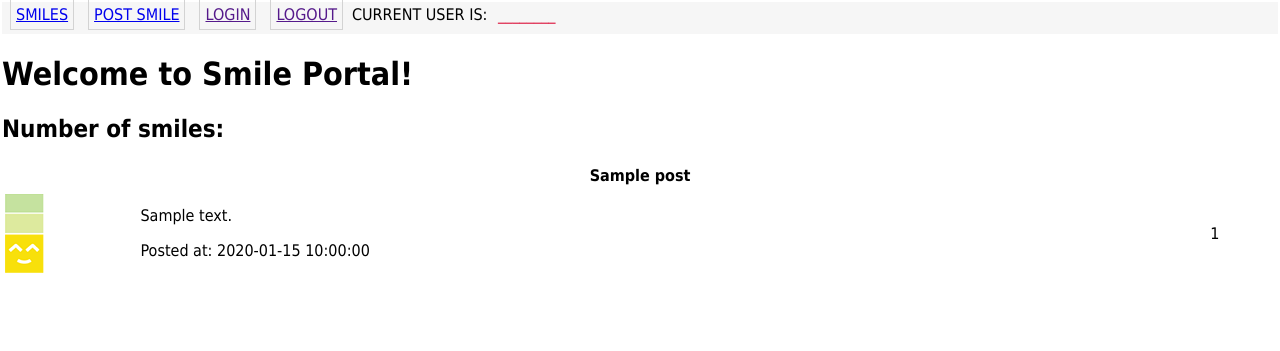
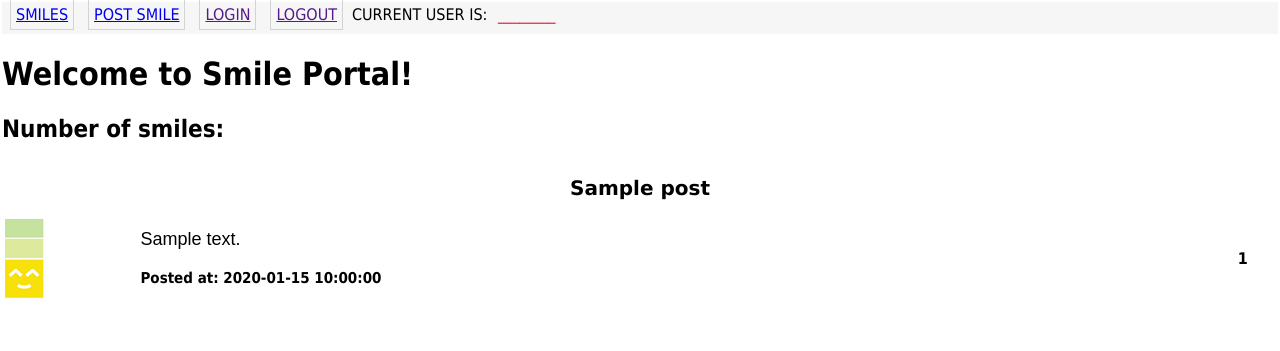
Before and after one commit to ro-co9/smile-startercode, a Flask app: page / in a window 1280 px wide. Shown: the top 351 px of the page. Run offline with Flask 3, Linux system fonts and the light colour scheme; tables that the repository leaves empty hold one stand-in row (values such as "Sample post").

Commit message:
Task 4.2 - Styled post title, post body, post timestamp, and like count.

```diff
--- a/app/View/static/css/main.css
+++ b/app/View/static/css/main.css
@@ -48,9 +48,29 @@ a:hover {
 
 .posttitle {
     text-align: center;
+    font-weight: bolder;
+    font-family:'Lucida Sans', 'Lucida Sans Regular', 'Lucida Grande', 'Lucida Sans Unicode', Geneva, Verdana, sans-serif;
+    padding: 10px;
     font-weight: bold;
+    font-size: 20px;
 }
 
+.postmessage{
+    padding-right: 15px;
+    font-family: Arial, Helvetica, sans-serif;
+    font-size: 18px;
+    line-height: 20px;
+}
+
+.likecount{
+    font-weight: bold;
+    text-align: center;
+}
+.posttimestamp{
+    font-weight: bold;
+    padding-top: 2px;
+    font-size: 15px;
+}
 .useritem{
     text-align: center;
     padding: 3px;
--- a/app/View/templates/_post.html
+++ b/app/View/templates/_post.html
@@ -18,19 +18,19 @@
             </td>
 
             <td width="80%" >
-                <div>
+                <div class="postmessage">
                   <!-- (milestone1) TODO: include post body -->
                   <p>{{ post.body }}</p>
 
                </div>
-               <div>
+               <div class="posttimestamp">
                   <!-- (milestone3) TODO: format the timestamp; display as local date/time-->
                   Posted at: {{ post.timestamp }}
                </div>
             </td>
 
             <td width = "5%">
-                <div>
+                <div class="likecount">
                     <!-- (milestone1)  TODO: add "like" button
 
                                        Define an HTML `post` form with a submit button. The form action should redirect to `routes.like` route.
```
Also changed, not shown: smile.db.
